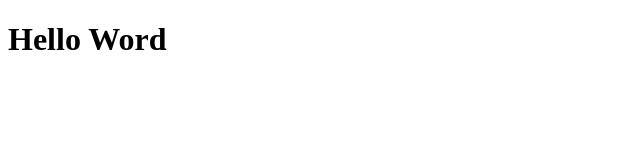
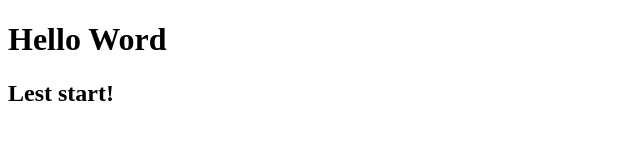
Before and after one commit to Meleyel/second-test, a plain HTML site: page index.html in a window 1280 px wide. Shown: the whole page, without its empty margins (0-640 px from the left). Drawn offline with Linux system fonts and the light colour scheme.

Commit message:
add a new line

```diff
--- a/index.html
+++ b/index.html
@@ -6,5 +6,6 @@
 </head>
 <body>
 <h1>Hello Word</h1>
+<h2>Lest start!</h2>
 </body>
 </html>
```
